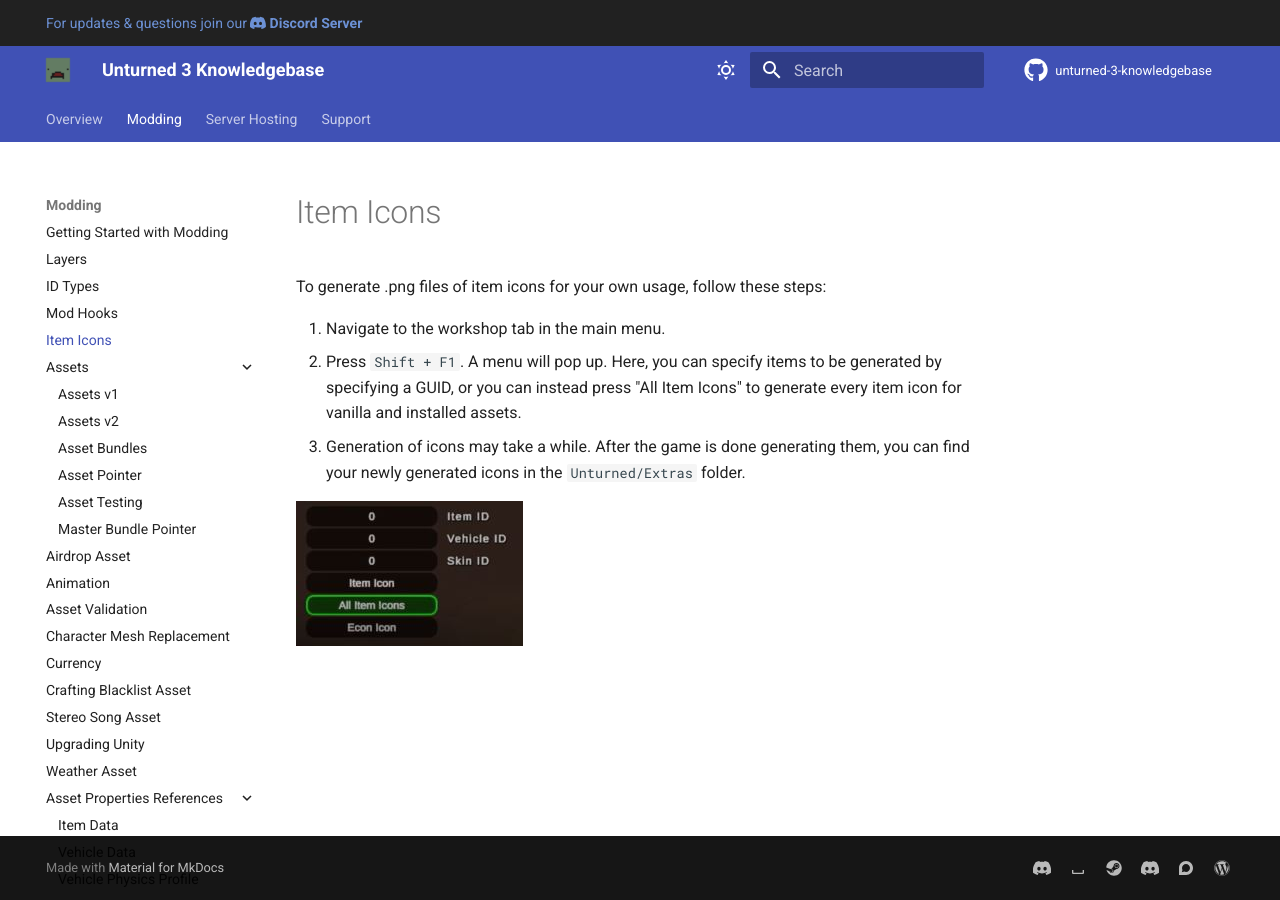
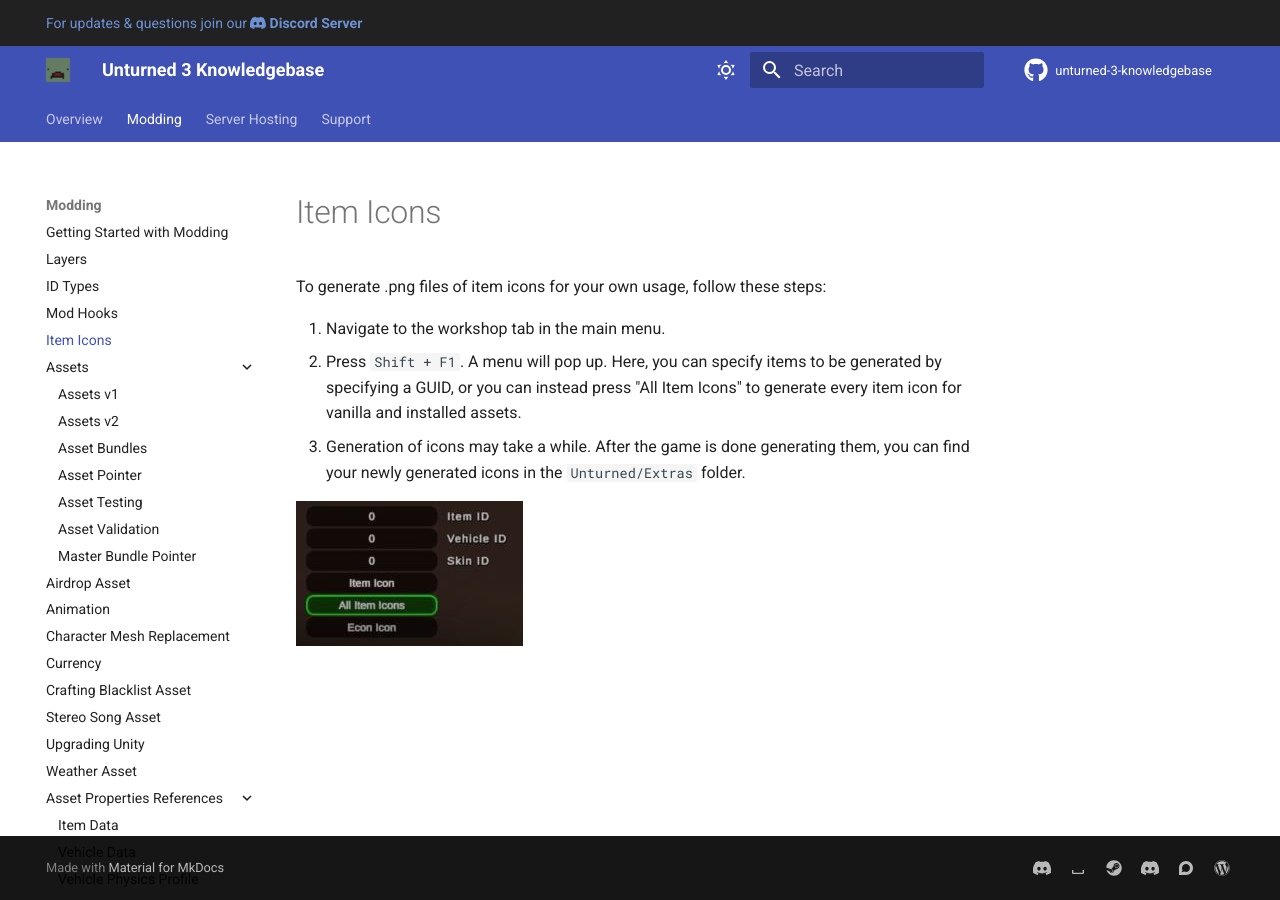
Before and after one commit to unturned-info/unturned-3-knowledgebase, an MkDocs documentation site: the page built from docs/Modding/ItemIcons.md, in a window 1280 px wide. Built offline with MkDocs 1.6.1 and Material for MkDocs 9.7.7, drawn with Linux system fonts in a browser that asks for light colours; comment, search, counter and statistics services are not loaded; part of the change alters nothing that is shown.

```diff
--- a/mkdocs.yml
+++ b/mkdocs.yml
@@ -128,10 +128,10 @@ nav:
       - 'Modding/AssetBundles.md'
       - 'Modding/AssetPtr.md'
       - 'Modding/AssetTesting.md'
+      - 'Modding/AssetValidation.md'
       - 'Modding/MasterBundlePtr.md'
     - 'Modding/AirdropAsset.md'
     - 'Modding/Animation.md'
-    - 'Modding/AssetValidation.md'
     - 'Modding/CharacterMeshReplacement.md'
     - 'Modding/Currency.md'
     - Crafting Blacklist Asset: 'Server-Hosting/Extending-Servers/CraftingBlacklistAsset.md'
```
